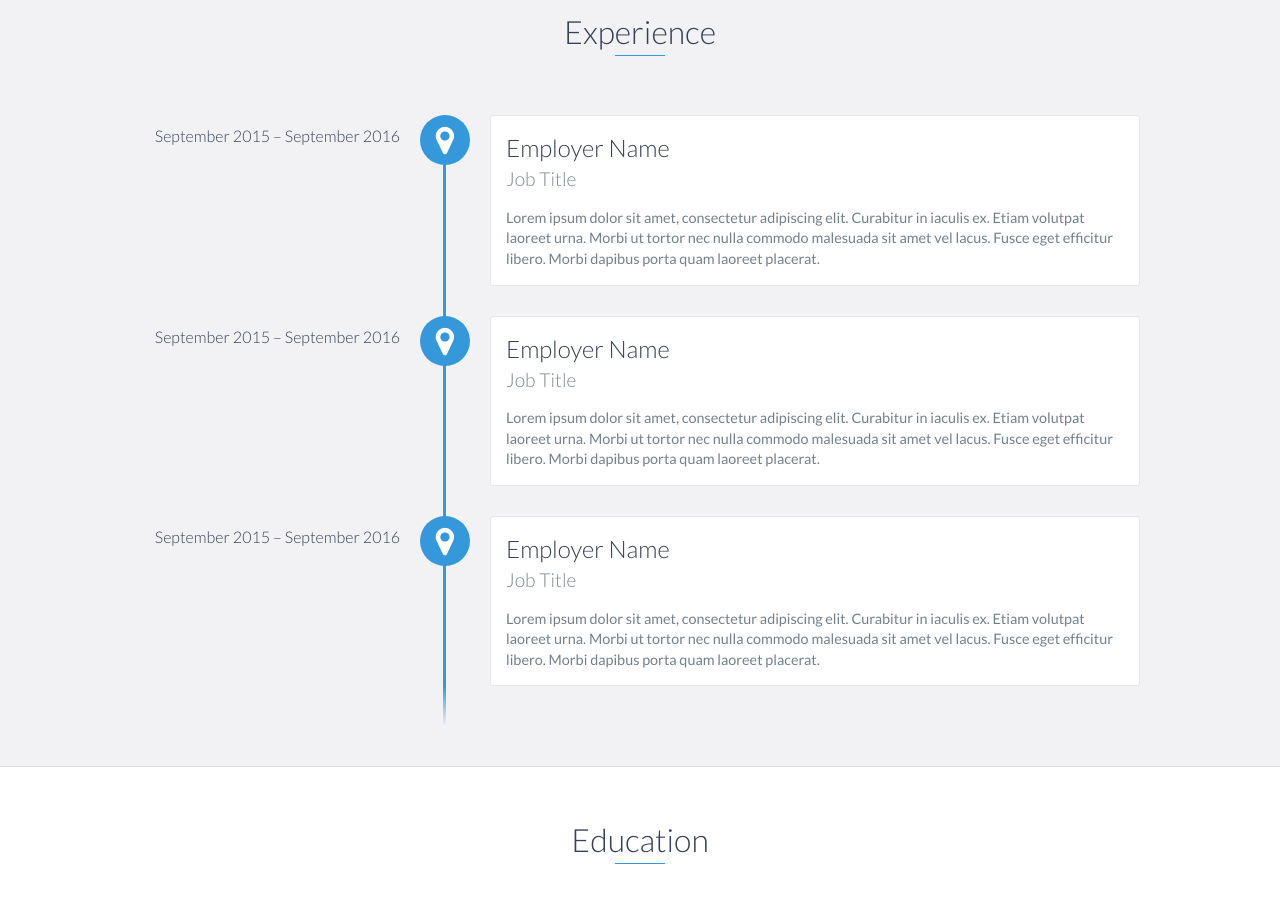
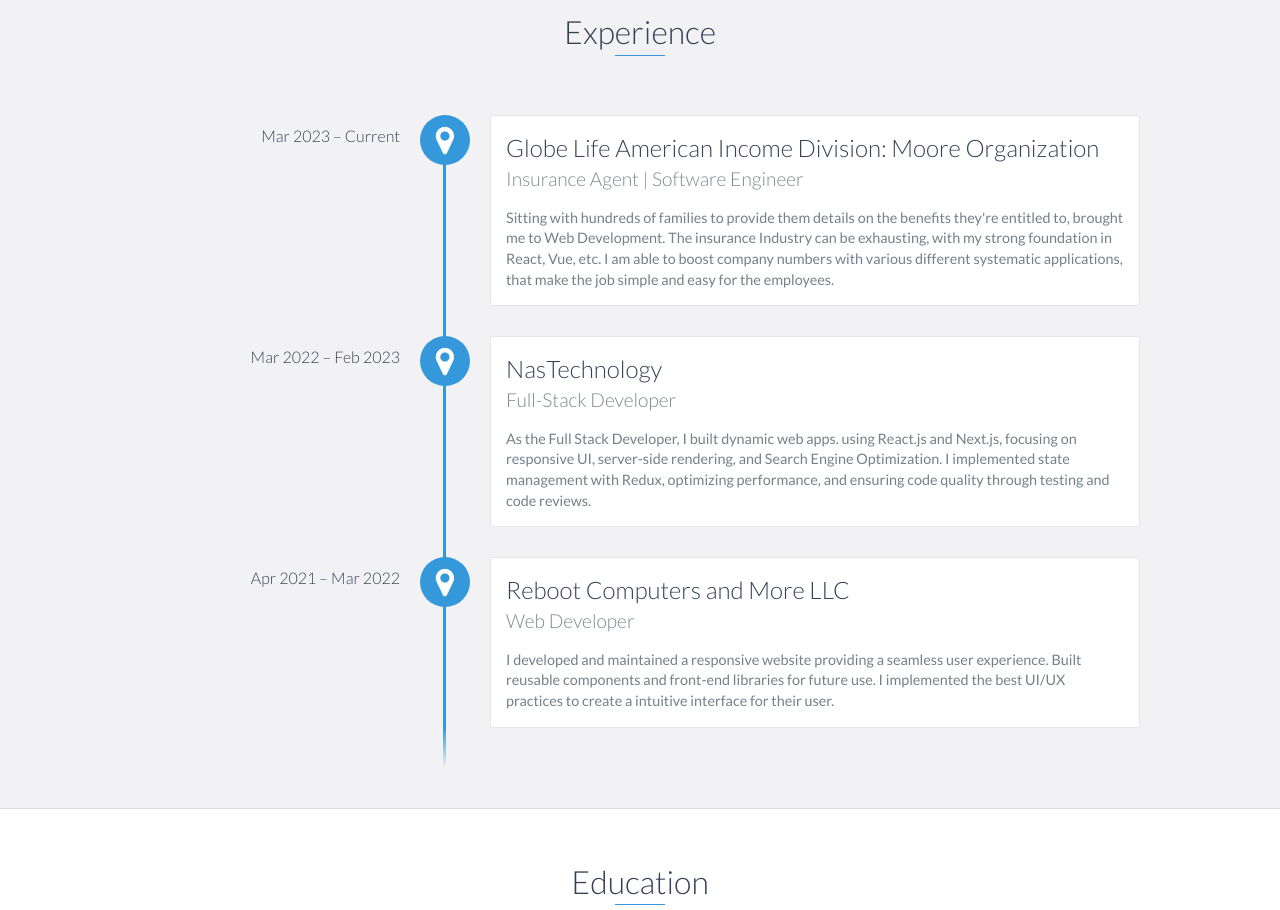
Before and after one commit to robintech514/portfolio, a website: page index.html in a window 1280 px wide. Shown: the part 1220-2130 px from the top of the page. Drawn offline with nearby package versions, Linux system fonts and the light colour scheme.

Commit message:
update work-experience

```diff
--- a/index.html
+++ b/index.html
@@ -86,28 +86,27 @@
   <div id="experience" class="background-alt">
     <h2 class="heading">Experience</h2>
     <div id="experience-timeline">
-      <div data-date="September 2015 – September 2016">
-        <h3>Employer Name</h3>
-        <h4>Job Title</h4>
+      <div data-date="Mar 2023 – Current">
+        <h3>Globe Life American Income Division: Moore Organization</h3>
+        <h4>Insurance Agent | Software Engineer</h4>
         <p>
-          Lorem ipsum dolor sit amet, consectetur adipiscing elit. Curabitur in iaculis ex. Etiam volutpat laoreet urna. Morbi ut tortor nec nulla commodo malesuada sit amet vel lacus. Fusce eget efficitur libero. Morbi dapibus porta quam laoreet placerat.
+          Sitting with hundreds of families to provide them details on the benefits they're entitled to, brought me to Web Development. The insurance Industry can be exhausting, with my strong foundation in React, Vue, etc. I am able to boost company numbers with various different systematic applications, that make the job simple and easy for the employees.
         </p>
       </div>
 
-      <div data-date="September 2015 – September 2016">
-        <h3>Employer Name</h3>
-        <h4>Job Title</h4>
+      <div data-date="Mar 2022 – Feb 2023">
+        <h3>NasTechnology</h3>
+        <h4>Full-Stack Developer</h4>
         <p>
-          Lorem ipsum dolor sit amet, consectetur adipiscing elit. Curabitur in iaculis ex. Etiam volutpat laoreet urna. Morbi ut tortor nec nulla commodo malesuada sit amet vel lacus. Fusce eget efficitur libero. Morbi dapibus porta quam laoreet placerat.
+          As the Full Stack Developer, I built dynamic web apps. using React.js and Next.js, focusing on responsive UI, server-side rendering, and Search Engine Optimization. I implemented state management with Redux, optimizing performance, and ensuring code quality through testing and code reviews.
         </p>
       </div>
 
-      <div data-date="September 2015 – September 2016">
-        <h3>Employer Name</h3>
-        <h4>Job Title</h4>
+      <div data-date="Apr 2021 – Mar 2022">
+        <h3>Reboot Computers and More LLC</h3>
+        <h4>Web Developer</h4>
         <p>
-          Lorem ipsum dolor sit amet, consectetur adipiscing elit. Curabitur in iaculis ex. Etiam volutpat laoreet urna. Morbi ut tortor nec nulla commodo malesuada sit amet vel lacus. Fusce eget efficitur libero. Morbi dapibus porta quam laoreet placerat.
-        </p>
+          I developed and maintained a responsive website providing a seamless user experience. Built reusable components and front-end libraries for future use. I implemented the best UI/UX practices to create a intuitive interface for their user.
       </div>
     </div>
   </div>
```
